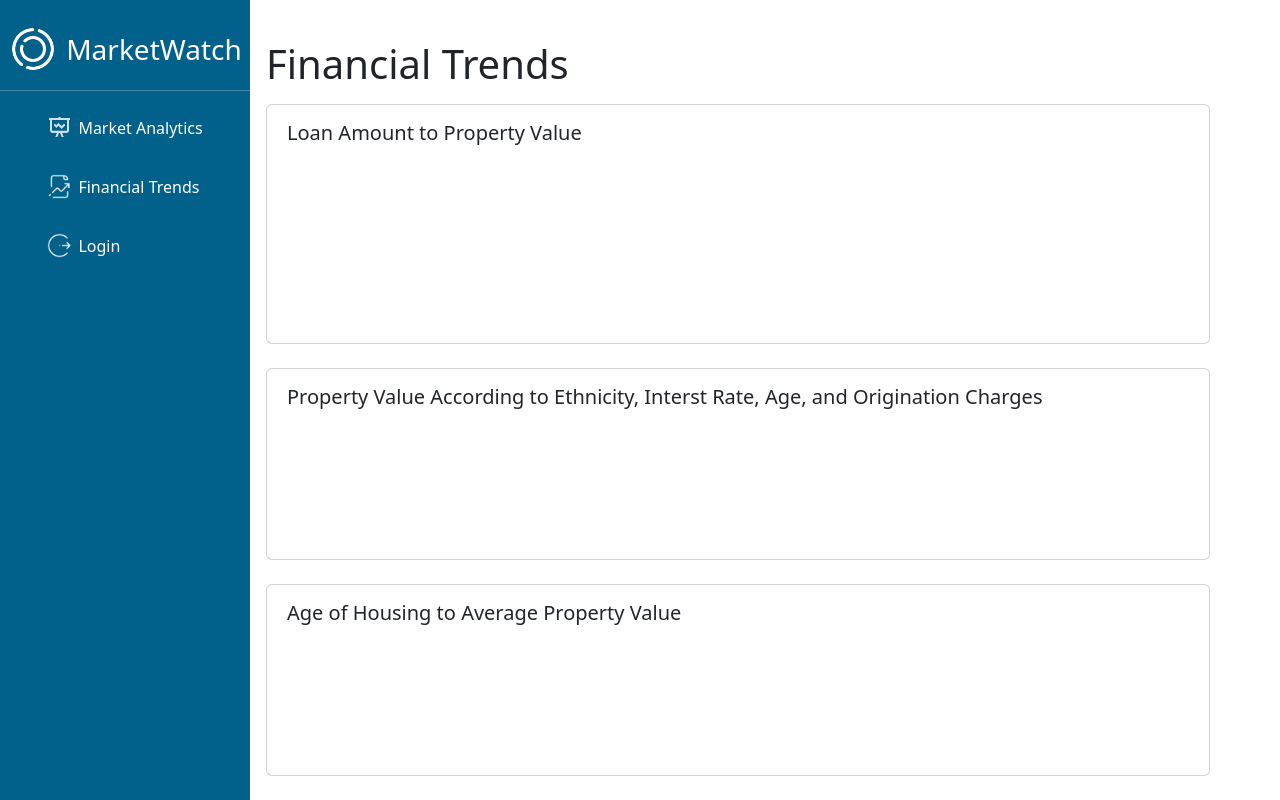
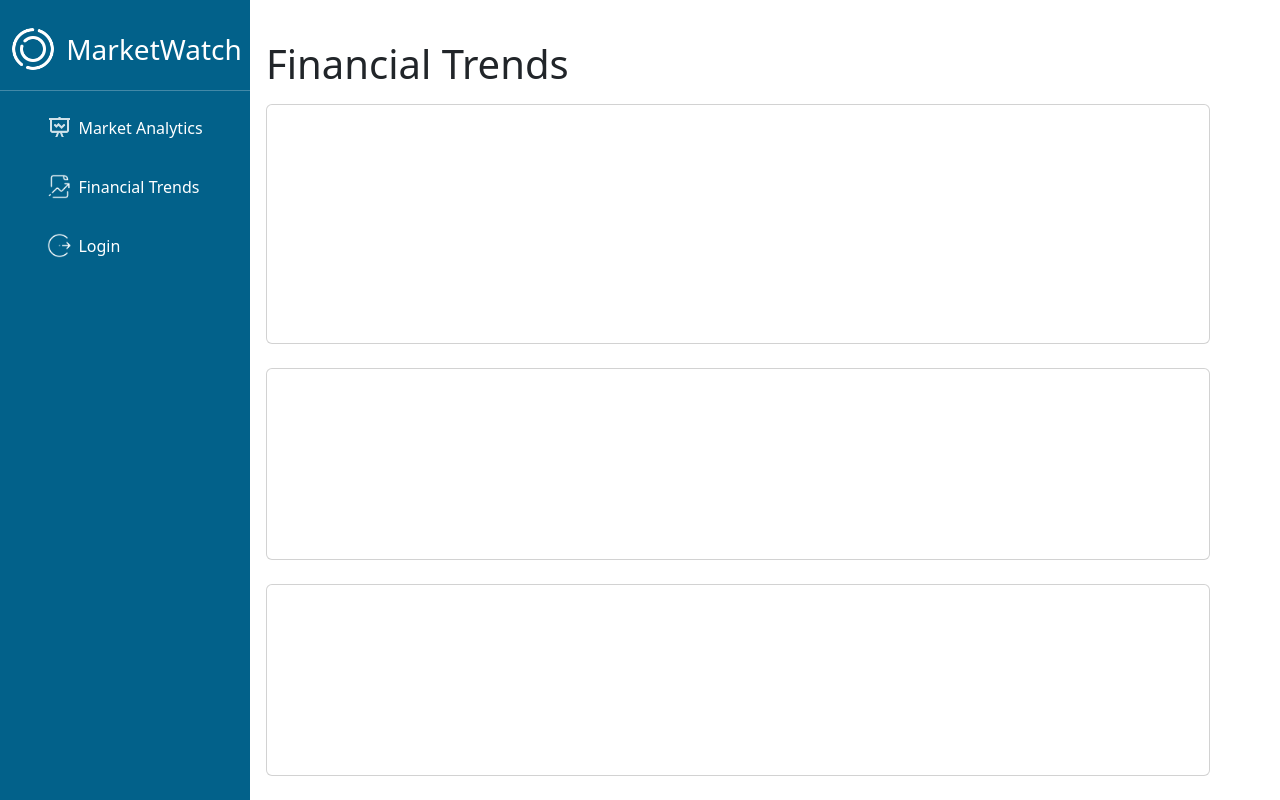
Before and after one commit to ssomo/4155-Project, a Django app: page /financial_trends/ in a window 1280 px wide. Run offline with Django 5.2, Linux system fonts and the light colour scheme; some libraries are stand-ins or nearby versions.

Commit message:
Update financial_trends.html
Removed h5 elements as API includes title of the dashboard

```diff
--- a/MarketWatch/base/templates/base/financial_trends.html
+++ b/MarketWatch/base/templates/base/financial_trends.html
@@ -6,7 +6,6 @@
         <div class="row mx-auto">
             <div class="card col g-2 mx-2 mb-3" style="min-height: 15rem;">
                 <div class="card-body">
-                    <h5 class="card-title">Loan Amount to Property Value</h5>
                     <div class='tableauPlaceholder' id='viz1713276661221' style='position: relative'>
                         <noscript>
                             <a href='#'>
@@ -44,7 +43,6 @@
         <div class="row mx-auto">
             <div class="card col g-2 mx-2 mb-3" style="min-height: 12rem;">
                 <div class="card-body">
-                    <h5 class="card-title">Property Value According to Ethnicity, Interst Rate, Age, and Origination Charges</h5>
                     <div class='tableauPlaceholder' id='viz1713276947103' style='position: relative'>
                         <noscript>
                             <a href='#'>
@@ -92,7 +90,6 @@
         <div class="row mx-auto">
             <div class="card col g-2 mx-2 mb-3" style="min-height: 12rem;">
                 <div class="card-body">
-                    <h5 class="card-title">Age of Housing to Average Property Value</h5>
                     <div class='tableauPlaceholder' id='viz1713277416815' style='position: relative'>
                         <noscript>
                             <a href='#'>
```
